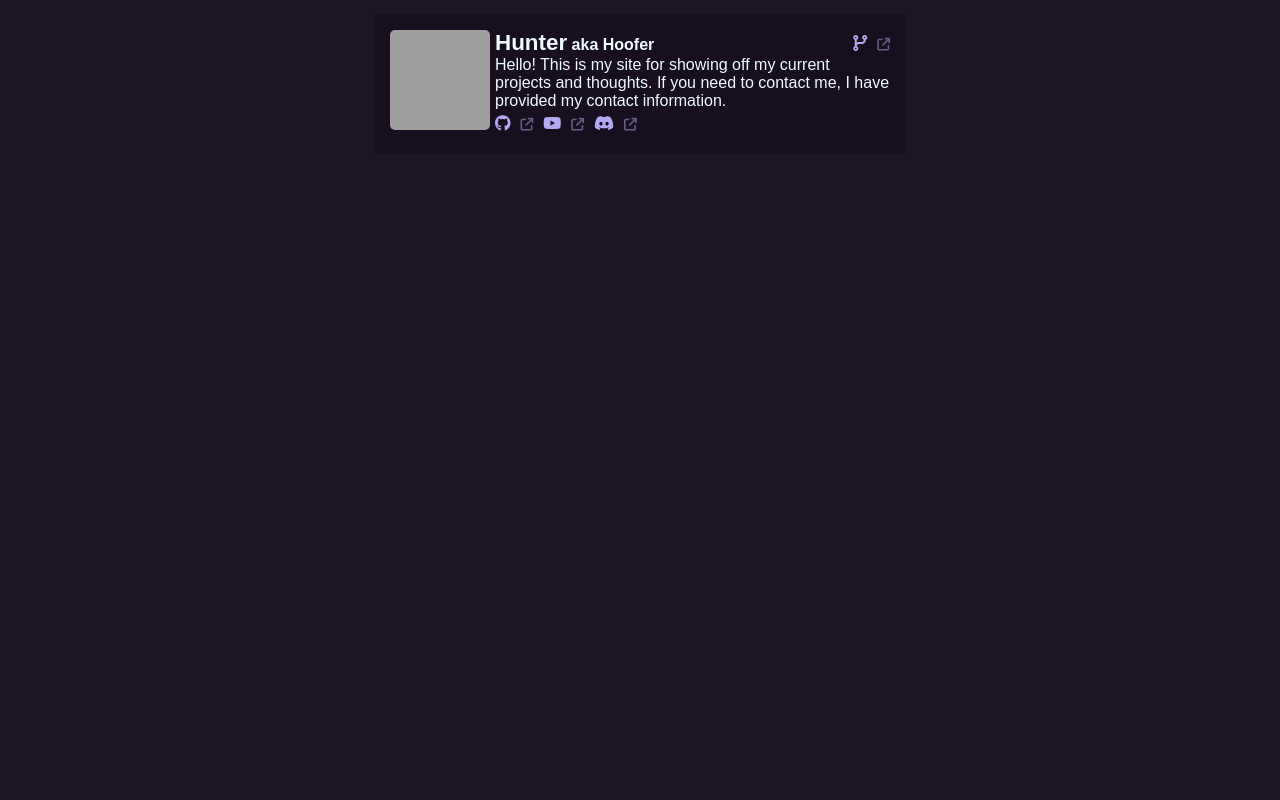
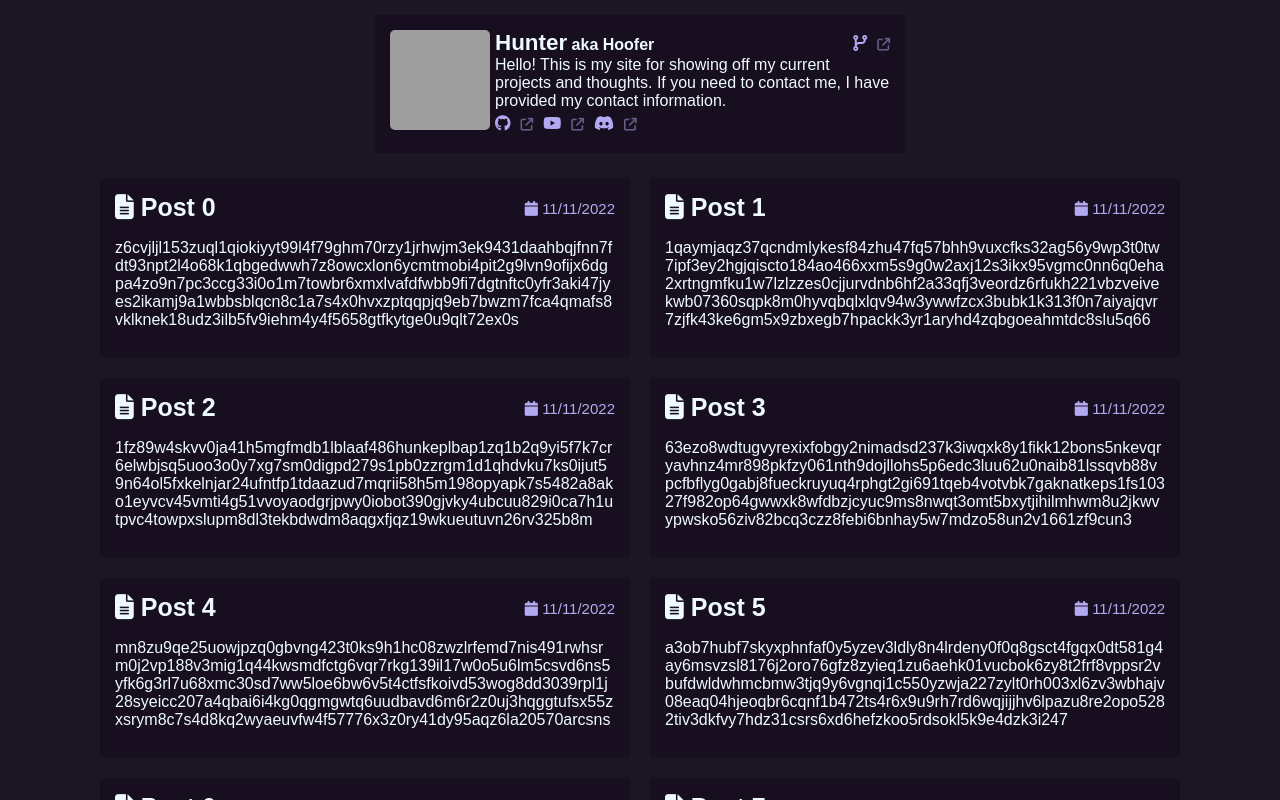
Before and after one commit to HooferDevelops/hooferdevelops.github.io, a React (Create React App) app: page / in a window 1280 px wide. Built offline with nearby package versions, Linux system fonts and the light colour scheme; grey boxes are pictures that could not be loaded; a web font is replaced by a local one.

Commit message:
post list

```diff
--- a/src/App.css
+++ b/src/App.css
@@ -3,11 +3,9 @@ p, h1, h2, h3, h4, div {
 }
 
 .App {
-  position: absolute;
   width: 100%;
   height: 100%;
   left: 0;
-  overflow: hidden;
 
   text-align: center;
   background-color: var(--background-color);
--- a/src/App.js
+++ b/src/App.js
@@ -1,5 +1,6 @@
 import './App.css';
 import Card from './Card.js';
+import PostList from './PostList.js';
 
 function App() {
   return (
@@ -30,6 +31,19 @@ function App() {
           }
         ]}
       />
+      <PostList
+        posts= {[
+          // Generate a bunch of fake posts
+          ...Array(10).fill().map((_, index) => {
+            return {
+              title: `Post ${index}`,
+              date: new Date().toLocaleDateString(),
+              content: [...Array(300)].map(() => Math.random().toString(36)[2]).join(''),
+              icon: "fas fa-file-alt"
+            };
+          })
+        ]}
+      />
     </div>
   );
 }
--- /dev/null
+++ b/src/PostList.js
@@ -0,0 +1,24 @@
+import "./PostList.scss";
+import React from "react";
+
+class PostList extends React.Component {
+    render() {
+        return (
+            <div className="post-list">
+                {
+                    this.props.posts.map((post, index) => {
+                        return (
+                            <div className="post" key={index}>
+                                <h1 class="title"><i className={post.icon}></i> {post.title}</h1>
+                                <h2 class="date"><i className="fa-solid fa-calendar"></i> {post.date}</h2>
+                                <div class="content">{post.content}</div>
+                            </div>
+                        );
+                    })
+                }
+            </div>
+        );
+    }
+}
+
+export default PostList;
--- /dev/null
+++ b/src/PostList.scss
@@ -0,0 +1,57 @@
+.post-list {
+    display: flex;
+    flex-direction: row;
+
+    align-items: center;
+    justify-content: center;
+
+    flex-wrap: wrap;
+
+
+    .post {
+        padding: 15px;
+
+        max-width: 500px;
+        min-width: 0px;
+        flex-basis: 500px;
+        height: 150px;
+        margin: 10px;
+
+        background-color: var(--background-color-dark);
+        border-radius: 5px;
+
+        position: relative;
+
+        .title {
+            text-align: left;
+            font-size: 25px;
+
+            margin-top: 0px;
+
+            color: var(--text-color);
+        }
+
+        .date {
+            text-align: right;
+            position: absolute;
+            right: 15px;
+            top: 10px;
+
+            font-size: 15px;
+
+            font-weight: 100;
+
+            color: var(--link-color);
+        }
+
+        .content {
+            display: inline-block;
+            overflow: hidden;
+            overflow-wrap: break-word;
+            text-align: justify;
+
+            width: 100%;
+            height: 90px;
+        }
+    }
+}
--- a/src/index.css
+++ b/src/index.css
@@ -8,6 +8,12 @@
   --text-color: #effaff;
   --link-color: #B3A9F1;
 }
+
+html, body, #root, .App {
+  height: 100%;
+  overflow: auto;
+}
+
 
 body {
   margin: 0;
```
